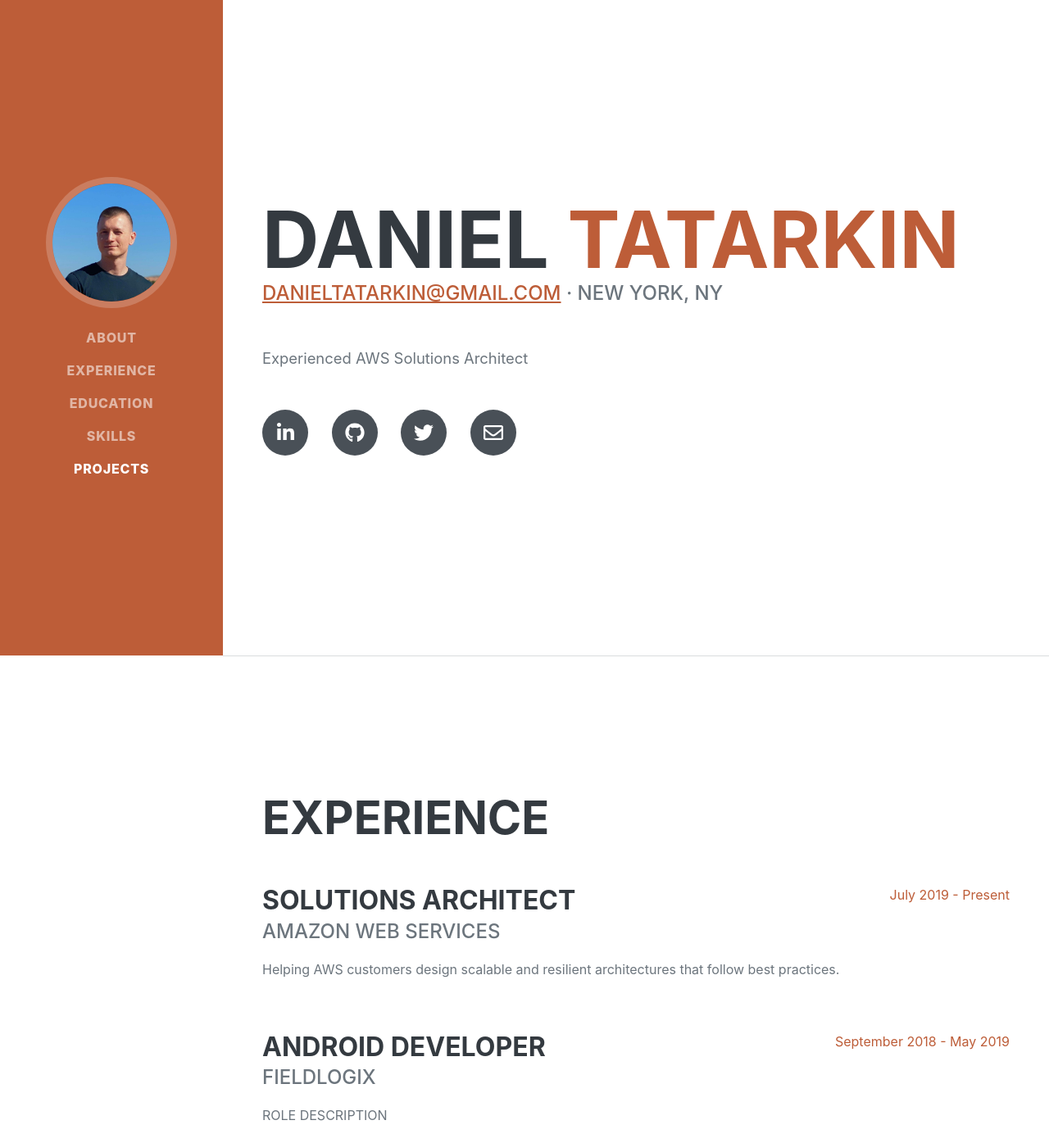
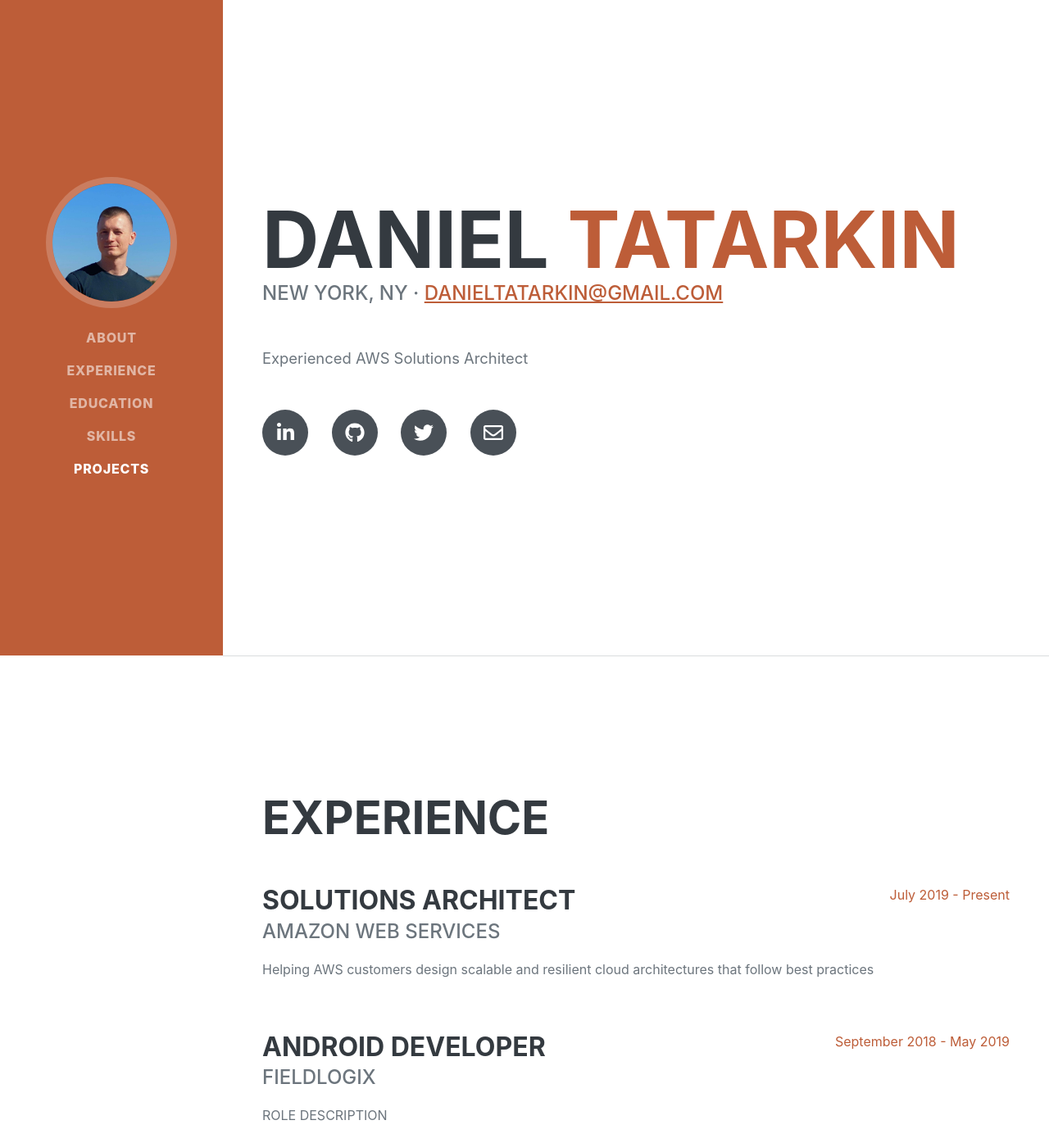
Before and after one commit to DanielTatarkin/danieltatarkin.github.io, a plain HTML site: page index.html in a window 1280 px wide. Shown: the top 1395 px of the page at 82% size. Drawn offline with nearby package versions, Linux system fonts and the light colour scheme; a web font is replaced by a local one.

```diff
--- a/index.html
+++ b/index.html
@@ -43,9 +43,8 @@
                         <span class="text-primary">Tatarkin</span>
                     </h1>
                     <div class="subheading mb-5">
+                        New York, NY ·
                         <a href="mailto:danieltatarkin@gmail.com">danieltatarkin@gmail.com</a>
-                         · New York, NY
-
                     </div>
                     <p class="lead mb-5">Experienced AWS Solutions Architect</p>
                     <div class="social-icons">
@@ -65,7 +64,7 @@
                         <div class="flex-grow-1">
                             <h3 class="mb-0">Solutions Architect</h3>
                             <div class="subheading mb-3">Amazon Web Services</div>
-                            <p>Helping AWS customers design scalable and resilient architectures that follow best practices.</p>
+                            <p>Helping AWS customers design scalable and resilient cloud architectures that follow best practices</p>
                         </div>
                         <div class="flex-shrink-0"><span class="text-primary">July 2019 - Present</span></div>
                     </div>
```
